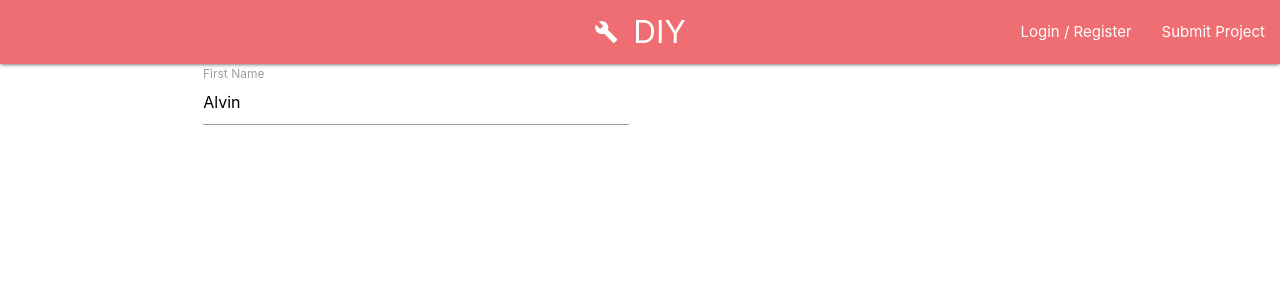
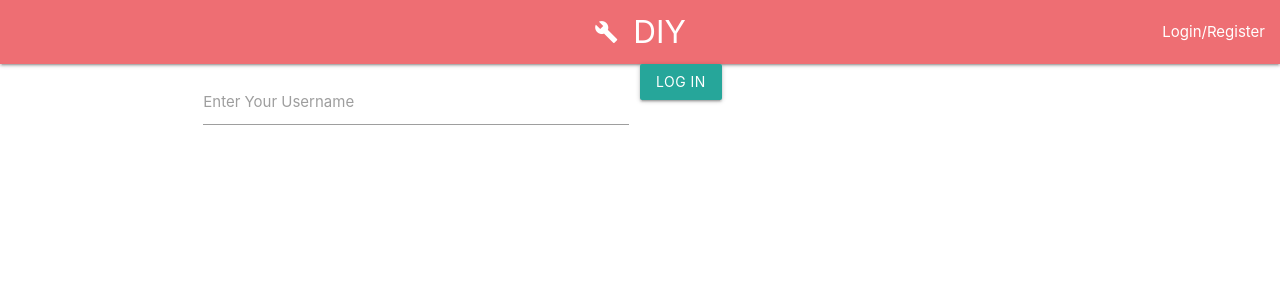
Before and after one commit to SamuelWatson89/d-i-y, a Flask app: page /login in a window 1280 px wide. Shown: the top 300 px of the page. Run offline with Flask 2, Linux system fonts and the light colour scheme; some libraries are stand-ins or nearby versions.

Commit message:
Added simple user authenticatiuon (log in or out)

```diff
--- a/app.py
+++ b/app.py
@@ -1,5 +1,5 @@
 import os
-from flask import Flask, render_template, redirect, request, url_for, current_app, Blueprint
+from flask import Flask, render_template, redirect, request, url_for, current_app, session
 from flask_pymongo import PyMongo, pymongo
 from bson.objectid import ObjectId
 from flask_paginate import Pagination, get_page_parameter, get_page_args
@@ -9,6 +9,10 @@ app = Flask(__name__)
 app.config["MONGO_DBNAME"] = 'diy'
 app.config["MONGO_URI"] = os.getenv(
     'MONGO_URI', 'mongodb+srv://Sam:MongoSam@myfirstcluster-odltf.mongodb.net/diy?retryWrites=true')
+
+
+app.secret_key = b'_5#y2L"F4Q8z\n\xec]/'
+
 
 mongo = PyMongo(app)
 
@@ -41,9 +45,32 @@ def get_projects():
                            )
 
 
-@app.route('/login')
+@app.route('/login', methods=['GET', 'POST'])
 def login():
+    if request.method == "POST":
+        session["username"] = request.form["username"]
+        session['logged_in'] = True
+    if "username" in session:
+        return redirect(url_for("get_projects", username=session["username"]))
     return render_template('login.html')
+
+
+@app.route("/login/<username>", methods=["GET", "POST"])
+def user(username):
+    if request.method == "POST":
+        username = session["username"]
+        return redirect(url_for("user", username=session["username"]))
+    return redirect(url_for("projects.html",
+                            username=username,
+                            ))
+
+
+@app.route('/logout')
+def logout():
+    # remove the username from the session if it's there
+    session.pop('username', None)
+    session['logged_in'] = False
+    return redirect(url_for('get_projects'))
 
 
 @app.route('/add_project')
--- a/static/css/style.css
+++ b/static/css/style.css
@@ -9,7 +9,6 @@
 
 .pagination-page-info b {
     color: black;
-    background: #6aa6ed;
     padding-left: 2px;
     padding: .1em .25em;
     font-size: 150%;
--- a/templates/base.html
+++ b/templates/base.html
@@ -18,19 +18,29 @@
             <div class="nav-wrapper">
                 <a href="{{ url_for('get_projects') }}" class="brand-logo center"><i
                         class="material-icons">build</i>DIY</a>
+
                 <a href="#" data-target="diy-side" class="sidenav-trigger"><i class="material-icons">menu</i></a>
+
+                {% if session['logged_in'] %}
                 <ul class="right hide-on-med-and-down">
                     <li><a href="{{ url_for('add_project') }}">Submit Project</a></li>
                 </ul>
                 <ul class="right hide-on-med-and-down">
-                    <li><a href="{{ url_for('login') }}">Login / Register</a></li>
+                    <li><a href="{{ url_for('logout') }}">Logout</a></li>
                 </ul>
+
+                {% else %}
+                <ul class="right hide-on-med-and-down">
+                    <li><a href="{{ url_for('login') }}">Login/Register</a></li>
+                </ul>
+                {% endif %}
             </div>
         </nav>
-        <ul class="sidenav" id="diy-side>
+
+        <ul class="sidenav" id="diy-side">
             <li><a href=" {{ url_for('add_project') }}">Submit Project</a></li>
         </ul>
-        <ul class="sidenav" id="diy-side>
+        <ul class="sidenav" id="diy-side">
             <li><a href=" {{ url_for('login') }}">Login / Register</a></li>
         </ul>
     </header>
--- a/templates/login.html
+++ b/templates/login.html
@@ -3,10 +3,13 @@
 
 <div class="row">
     <div class="s12 m8">
-        <div class="input-field col s6">
-            <input value="Alvin" id="first_name2" type="text" class="validate">
-            <label class="active" for="first_name2">First Name</label>
-        </div>
+        <form method="POST">
+            <div class="input-field col s6">
+                <input id="username" name="username" type="text" class="validate">
+                <label class="active" for="username">Enter Your Username</label>
+            </div>
+            <button class="waves-effect waves-light btn" type="submit" name="submit">Log In</button>
+        </form>
     </div>
 </div>
 {% endblock %}
```
Also changed, not shown: templates/projects.html (+9 -10 lines).
